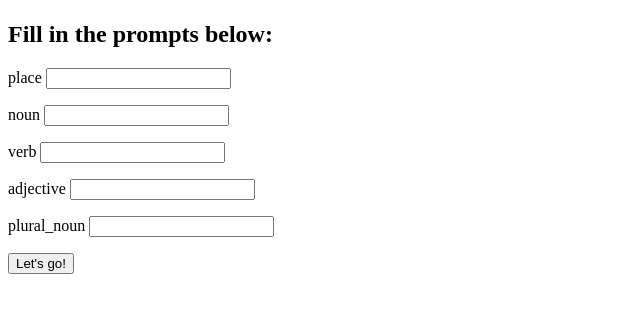
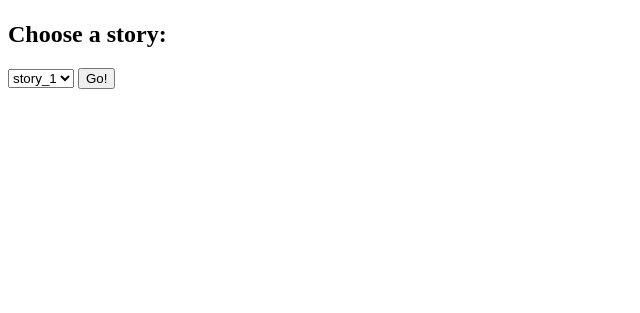
Before and after one commit to jelvir97/flask_madlibs, a Flask app: page / in a window 1280 px wide. Shown: the top 313 px of the page, without its empty margins (0-640 px from the left). Run offline with Flask 2, Linux system fonts and the light colour scheme.

Commit message:
added functionality for user to pick stories

```diff
--- a/app.py
+++ b/app.py
@@ -1,4 +1,4 @@
-from stories import Story, story
+from stories import Story, story_list
 from flask import Flask,request,render_template
 from flask_debugtoolbar import DebugToolbarExtension
 
@@ -8,10 +8,17 @@ app.config['SECRET_KEY']  = "dogs"
 debug = DebugToolbarExtension(app)
 
 @app.route('/')
-def home_page():
-    return render_template('home.html',prompts=story.prompts)
+def home():
+    return render_template('home.html',keys=story_list.keys())
 
-@app.route('/story')
-def created_story():
+@app.route('/story_form')
+def story_form():
+    title = request.args['title']
+    story = story_list[title]
+    return render_template('story_form.html',prompts=story.prompts,title = title)
+
+@app.route('/story/<title>')
+def created_story(title):
+    story = story_list[title]
     story_text = story.generate(request.args)
     return render_template('story.html', story_text=story_text)
--- a/stories.py
+++ b/stories.py
@@ -38,8 +38,29 @@ class Story:
 # Here's a story to get you started
 
 
-story = Story(
+story_list = {'story_1': Story(
     ["place", "noun", "verb", "adjective", "plural_noun"],
     """Once upon a time in a long-ago {place}, there lived a
-       large {adjective} {noun}. It loved to {verb} {plural_noun}."""
+       large {adjective} {noun}. It loved to {verb} {plural_noun}.1"""
+    ),
+    'story_2': Story(
+    ["place", "noun", "verb", "adjective", "plural_noun"],
+    """I don't like{place}. I went there once and they had a
+       large {adjective} {noun}. It loved to {verb} {plural_noun}.2"""
+    ),
+    'story_3': Story(
+    ["place", "noun", "verb", "adjective", "plural_noun"],
+    """Once upon a time in a long-ago {place}, there lived a
+       large {adjective} {noun}. It loved to {verb} {plural_noun}.3"""
+    ),
+    'story_4': Story(
+    ["place", "noun", "verb", "adjective", "plural_noun"],
+    """Once upon a time in a long-ago {place}, there lived a
+       large {adjective} {noun}. It loved to {verb} {plural_noun}.4"""
+    ),
+    'story_5': Story(
+    ["place", "noun", "verb", "adjective", "plural_noun"],
+    """Once upon a time in a long-ago {place}, there lived a
+       large {adjective} {noun}. It loved to {verb} {plural_noun}. 5"""
     )
+}
--- a/templates/home.html
+++ b/templates/home.html
@@ -1,16 +1,20 @@
 
 {% extends 'base.html' %}
 
-{% block title %}Madlib - Form{% endblock %}
+{% block title %}Madlib - Story List{% endblock %}
     {% block header %}<h1>Madlibs</h1>{% endblock %}
 
     {% block contents%}
-    <h2>Fill in the prompts below:</h2>
-    <form action="/story">
-        {% for word in prompts%}
-            <p>{{word}} <input type="text" name="{{word}}" id=""></p>
+    <h2>Choose a story:</h2>
+    <form action="/story_form">
+        <select name="title">
+        {% for key in keys%}
+            <a href="/story_form/{{key}}">{{key}}</a>
+            <option value="{{key}}">{{key}}</option>
+
         {% endfor %}
-        <button type="submit">Let's go!</button>
+
+        </select>
+        <button type="submit">Go!</button>
     </form>
-
     {% endblock %}
--- a/templates/story.html
+++ b/templates/story.html
@@ -9,5 +9,5 @@
 {% block contents%}
     <h2>Here's your story:</h2>
     <p>{{story_text}}</p>
-
+    <a href="/">Go Home</a>
 {% endblock %}
```
Also changed, not shown: templates/story_form.html (added, +15 -0 lines).
